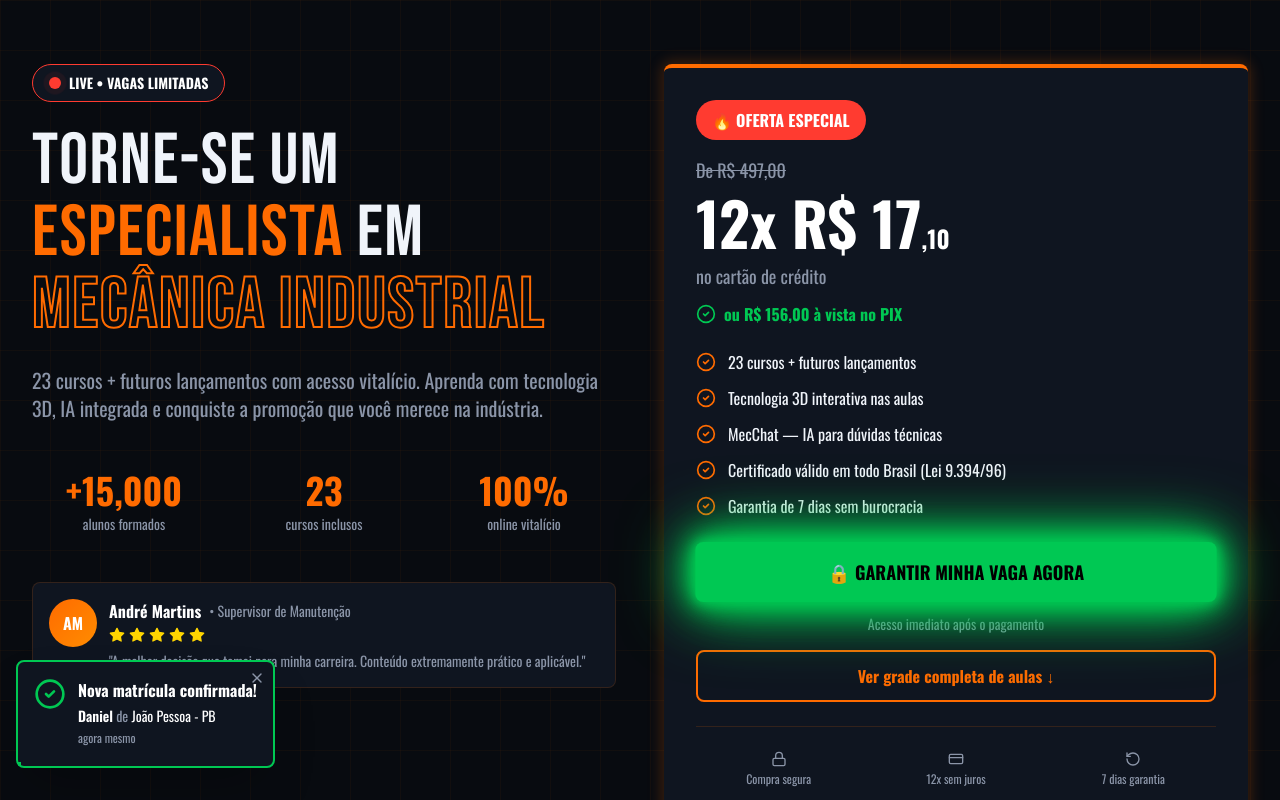
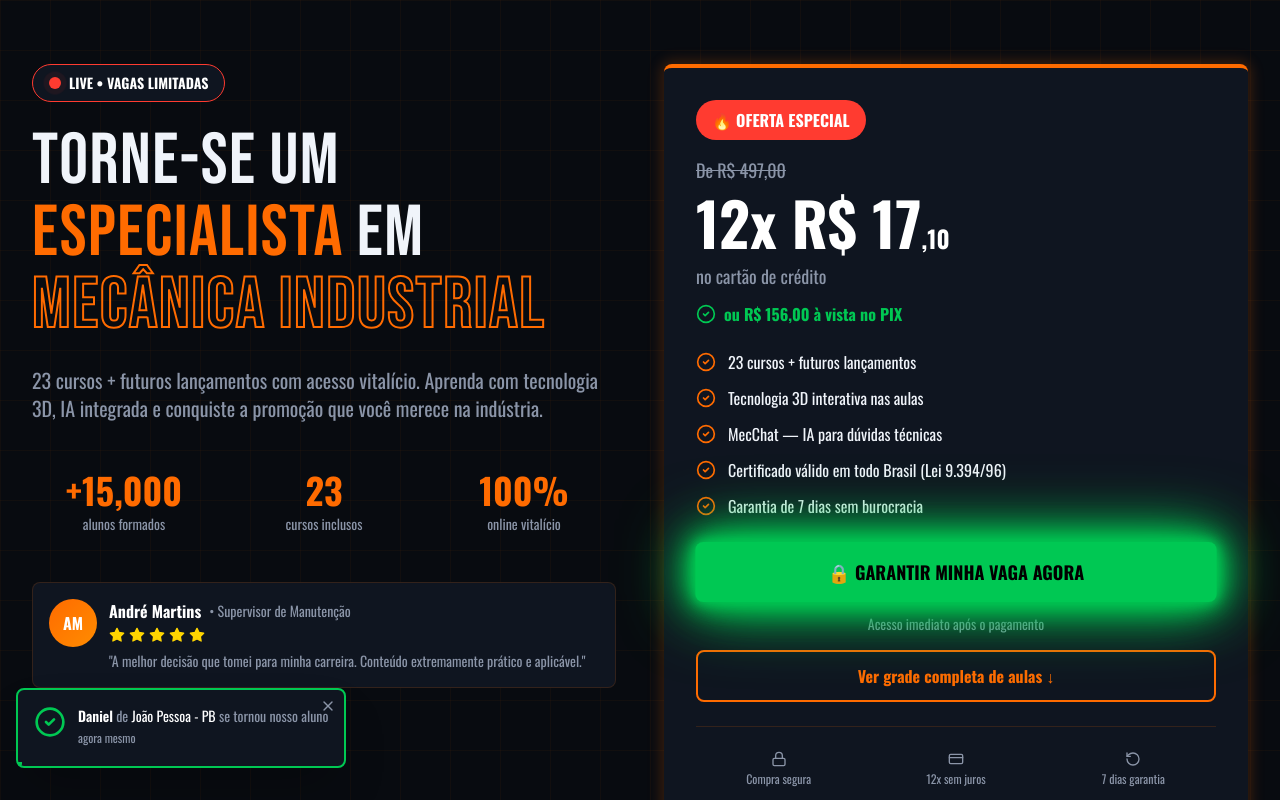
Before and after one commit to mecanicatotalsistemas/total-vitalicio, a React (Vite) app: page / in a window 1280 px wide. Shown: the top 800 px of the page. Built offline with nearby package versions, Linux system fonts and the light colour scheme.

Commit message:
Updated SalesNotifications.tsx

```diff
--- a/src/components/SalesNotifications.tsx
+++ b/src/components/SalesNotifications.tsx
@@ -456,10 +456,9 @@ export default function SalesNotifications() {
                 <CheckCircle2 className="w-8 h-8 text-[#00C853]" />
               </div>
               <div className="flex-1">
-                <div className="font-bold text-white mb-1">Nova matrícula confirmada!</div>
                 <div className="text-sm text-[#8B95A8]">
                   <span className="text-white font-semibold">{currentSale.name}</span> de{' '}
-                  <span className="text-white">{currentSale.location}</span>
+                  <span className="text-white">{currentSale.location}</span> se tornou nosso aluno
                 </div>
                 <div className="text-xs text-[#8B95A8] mt-1">agora mesmo</div>
               </div>
```
